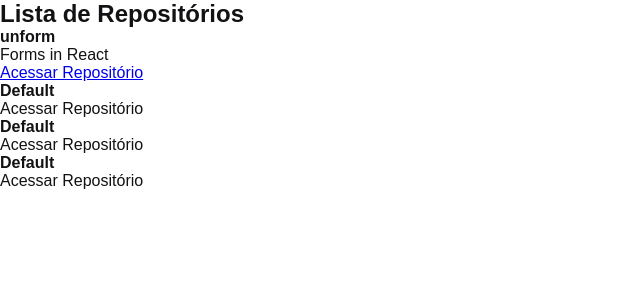
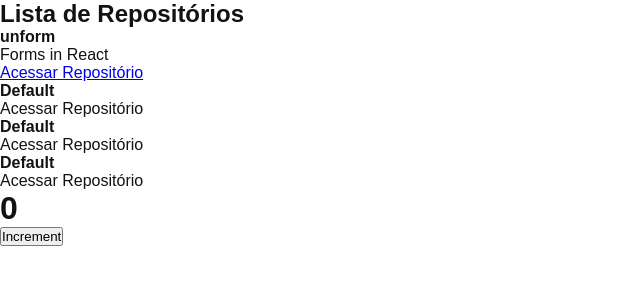
Before and after one commit to bittencourt-lucas/ignite-react, a React app in the folder chapter-1/01-github-explorer/: page / in a window 1280 px wide. Shown: the top 300 px of the page, without its empty margins (0-640 px from the left). Built offline with nearby package versions, Linux system fonts and the light colour scheme.

Commit message:
Component State

```diff
--- a/chapter-1/01-github-explorer/src/App.jsx
+++ b/chapter-1/01-github-explorer/src/App.jsx
@@ -1,6 +1,12 @@
 import { RepositoryList } from './components/RepositoryList';
+import { Counter } from './components/Counter';
 import './styles/global.scss';
 
 export function App() {
-  return <RepositoryList />
+  return (
+    <>
+      <RepositoryList />
+      <Counter />
+    </>
+  );
 }
--- /dev/null
+++ b/chapter-1/01-github-explorer/src/components/Counter.jsx
@@ -0,0 +1,18 @@
+import { useState } from "react";
+
+export function Counter() {
+  const [counter, setCounter] = useState(0);
+
+  function increment() {
+    setCounter(counter + 1);
+  }
+
+  return (
+    <div>
+      <h1>{counter}</h1>
+      <button type="button" onclick={increment}>
+        Increment
+      </button>
+    </div>
+  );
+}
```
